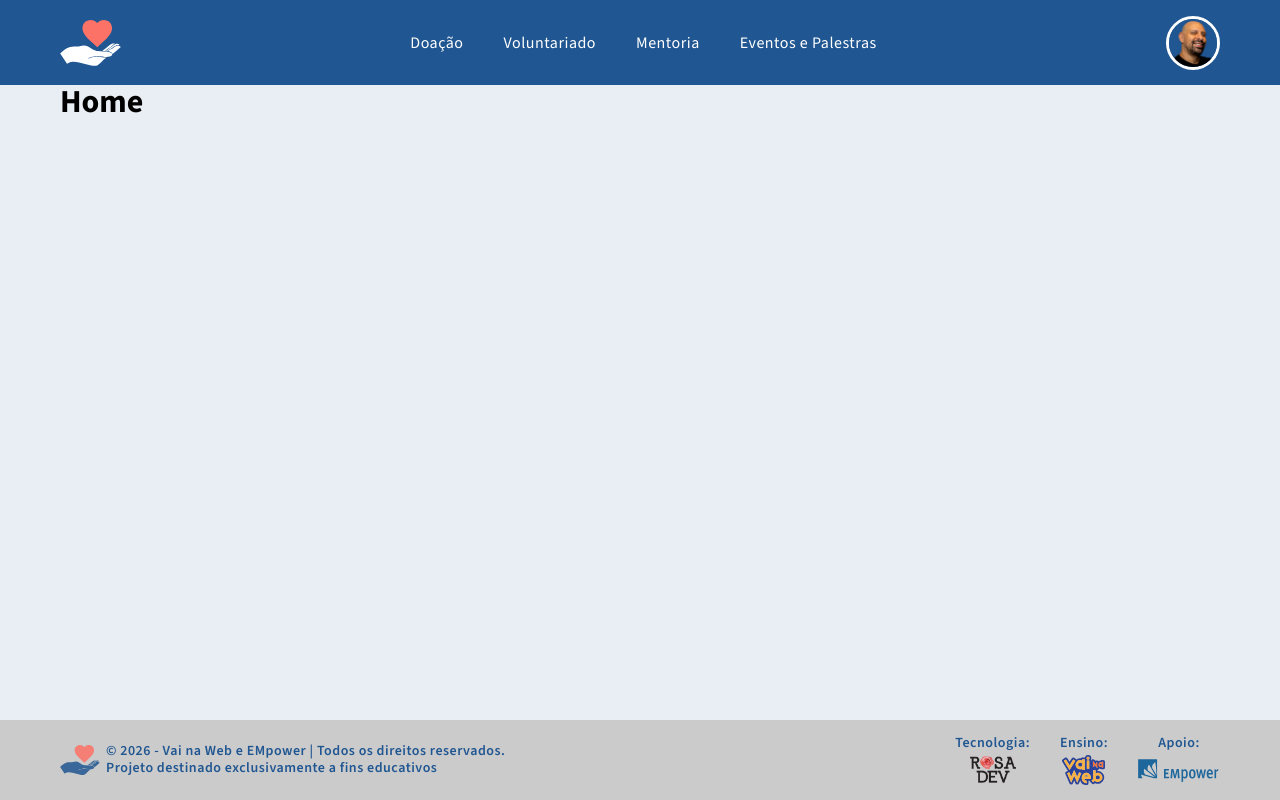
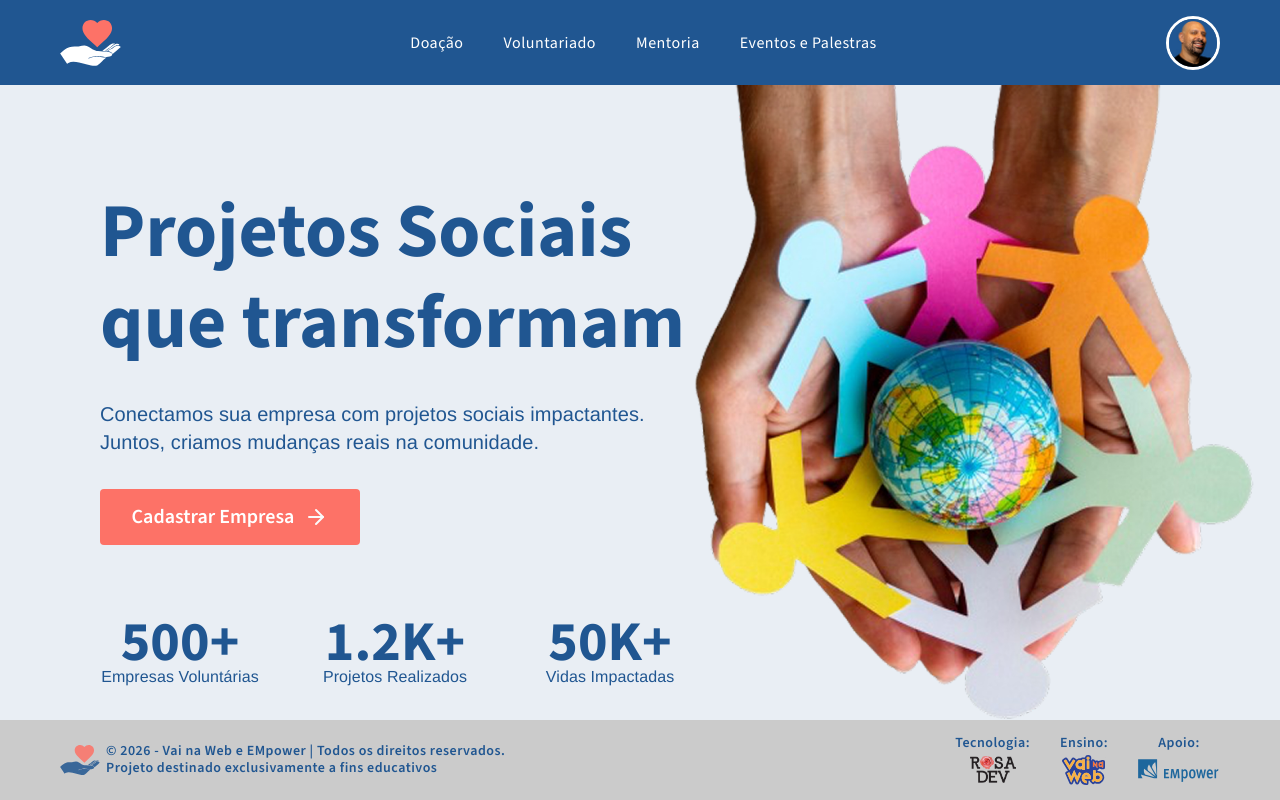
Before and after one commit to rosadevsolutions/2026-vnw-front-03-projeto-connect, a React (Vite) app: page / in a window 1280 px wide. Built offline with nearby package versions, Linux system fonts and the light colour scheme.

Commit message:
page Home e components Home Texts Metrics ButttonRegister

```diff
--- /dev/null
+++ b/src/pages/Home/ButtonRegister/ButtonRegister.jsx
@@ -0,0 +1,20 @@
+import "./ButtonRegister.scss"
+import IconArrow from "../../../assets/icons/arrow.svg?react";
+
+export default function ButtonRegister() {
+  const handleClick = () => {
+    alert("Cadastrar Empresa");
+  };
+
+  return (
+    <>
+      <button
+        className="home__button"
+        onClick={handleClick}
+      >
+        <span>Cadastrar Empresa</span>
+        <IconArrow />
+      </button>
+    </>
+  )
+}
--- /dev/null
+++ b/src/pages/Home/ButtonRegister/ButtonRegister.scss
@@ -0,0 +1,22 @@
+@use "../../../styles/abstracts/mixins" as *;
+
+$button-bg: var(--color-red);
+$button-bg-transition: var(--color-blue-1);
+$button-color: var(--color-white);
+$button-width: 26rem;
+$button-height: 5.6rem;
+$button-font-size: 2rem;
+
+.home{
+  &__button{
+    @include flex-center-center;
+    @include hover-transition-bg($button-bg,$button-bg-transition);
+    color: $button-color;
+    width: $button-width;
+    height: $button-height;
+    font-size: $button-font-size;
+    gap: 1rem;
+    font-weight: var(--font-semibold);
+    border-radius: .4rem;
+  }
+}
--- a/src/pages/Home/Home.jsx
+++ b/src/pages/Home/Home.jsx
@@ -1,3 +1,35 @@
+import "./Home.scss"
+
+import HomeBg from "../../assets/images/home-hero.png"
+import IconArrow from "../../assets/icons/arrow.svg?react";
+
+import Texts from "./Texts/Texts";
+import ButtonRegister from "./ButtonRegister/ButtonRegister";
+import Metrics from "./Metrics/Metrics";
+
 export default function Home() {
-  return <h1>Home</h1>;
+  return (
+    <>
+      <section className="home__wrapper">
+        <div className="home__container">
+          <div className="home__content">
+            <div className="home__content--top">
+              <Texts />
+              <ButtonRegister />
+            </div>
+            <div className="home__content--bottom">
+              <Metrics />
+            </div>
+          </div>
+          <div className="home__image--wrapper">
+            <img
+              className="home__image--content"
+              src={HomeBg}
+              alt="mãos"
+            />
+          </div>
+        </div>
+      </section>
+    </>
+  )
 }
--- /dev/null
+++ b/src/pages/Home/Home.scss
@@ -0,0 +1,30 @@
+@use "../../styles/abstracts/mixins" as *;
+
+.home{
+  &__wrapper{
+    @include wrapper;
+  }
+
+  &__container{
+    @include container;
+    align-items: flex-start;
+  }
+
+  &__content{
+    @include flex-col-start;
+    justify-content: space-between;
+    height: 60rem;
+    padding-top: 10rem;
+
+    &--top{
+      @include flex-col-start;
+      justify-content: space-between;
+      height: 36rem;
+    }
+
+    &--bottom{
+      @include flex-between-center;
+      width: 100%;
+    }
+  }
+}
--- /dev/null
+++ b/src/pages/Home/Metrics/Metrics.jsx
@@ -0,0 +1,32 @@
+import "./Metrics.scss"
+
+export default function Metrics() {
+  return (
+    <>
+      <div className="home__metrics--item">
+        <p className="home__metrics--title">
+          500+
+        </p>
+        <p className="home__metrics--text">
+          Empresas Voluntárias
+        </p>
+      </div>
+      <div className="home__metrics--item">
+        <p className="home__metrics--title">
+          1.2K+
+        </p>
+        <p className="home__metrics--text">
+          Projetos Realizados
+        </p>
+      </div>
+      <div className="home__metrics--item">
+        <p className="home__metrics--title">
+          50K+
+        </p>
+        <p className="home__metrics--text">
+          Vidas Impactadas
+        </p>
+      </div>
+    </>
+  )
+}
--- /dev/null
+++ b/src/pages/Home/Metrics/Metrics.scss
@@ -0,0 +1,31 @@
+@use "../../../styles/abstracts/mixins" as *;
+
+.home{
+  &__metrics{
+    &--item{
+      @include flex-col-center;
+      justify-content: space-between;
+    }
+
+    &--title,
+    &--text{
+      letter-spacing: 0.01rem;
+      line-height: 1;
+      color: var(--color-blue-1);
+    }
+
+    &--title{
+      font-family: var(--font-base);
+      font-weight: var(--font-bold);
+      font-size: 5.6rem;
+    }
+
+    &--text{
+      font-family: var(--font-texts);
+      font-weight: var(--font-regular);
+      font-size: 1.6rem;
+      text-align: center;
+      width: 16rem;
+    }
+  }
+}
--- /dev/null
+++ b/src/pages/Home/Texts/Texts.jsx
@@ -0,0 +1,15 @@
+import "./Texts.scss"
+
+export default function Texts() {
+  return (
+    <>
+      <h2 className="home__text--title">
+        Projetos Sociais que transformam
+      </h2>
+      <p className="home__text--paragraph">
+        Conectamos sua empresa com projetos sociais impactantes.
+        Juntos, criamos mudanças reais na comunidade.
+      </p>
+    </>
+  )
+}
--- /dev/null
+++ b/src/pages/Home/Texts/Texts.scss
@@ -0,0 +1,25 @@
+@use "../../../styles/abstracts/mixins" as *;
+
+.home{
+  &__text{
+    &--title,
+    &--paragraph{
+      color: var(--color-blue-1);
+      letter-spacing: 0.01rem;
+    }
+
+    &--title{
+      font-family: var(--font-base);
+      font-size: 7.6rem;
+      line-height: 1.2;
+      width: 59rem;
+    }
+
+    &--paragraph{
+      font-family: var(--font-texts);
+      font-size: 2rem;
+      line-height: 1.4;
+      width: 56rem;
+    }
+  }
+}
--- a/src/styles/abstracts/_mixins.scss
+++ b/src/styles/abstracts/_mixins.scss
@@ -42,6 +42,14 @@ $content-max-width: 1240px;
   align-items: flex-end;
 }
 
+@mixin hover-transition-bg($button-bg,$button-bg-transition) {
+  background-color: $button-bg;
+  transition: background-color 0.3s ease;
+  &:hover{
+    background-color: $button-bg-transition;
+  }
+}
+
 @mixin image-replacement($img-url) {
   display: block;
   background-image: url('#{$img-url}');
```
Also changed, not shown: src/assets/icons/arrow.svg (added), src/assets/images/home-hero.png (added).
